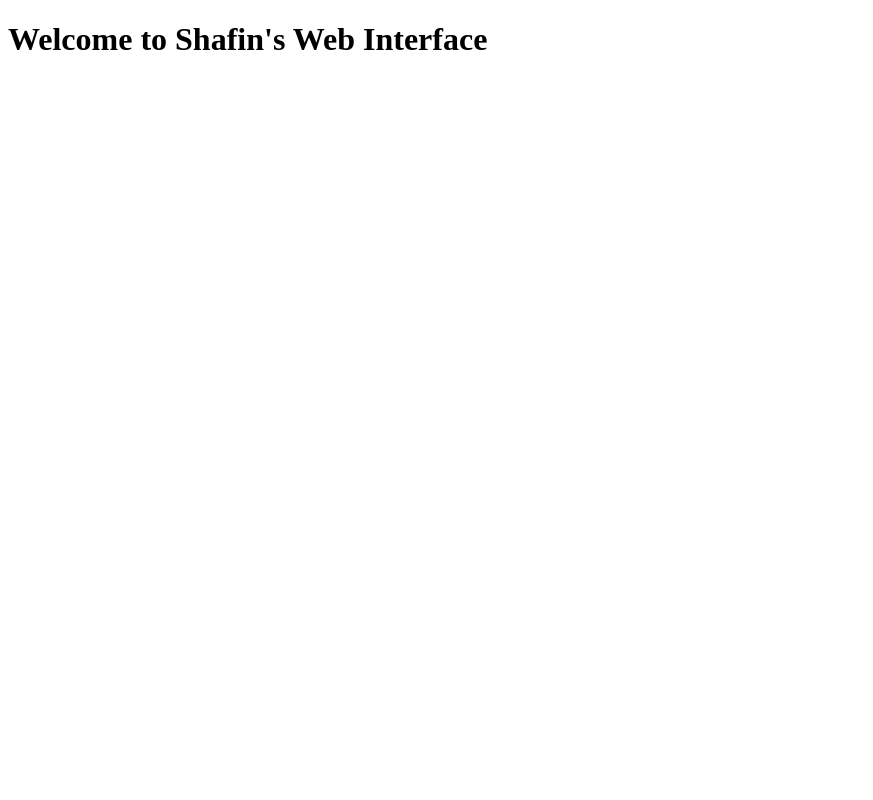
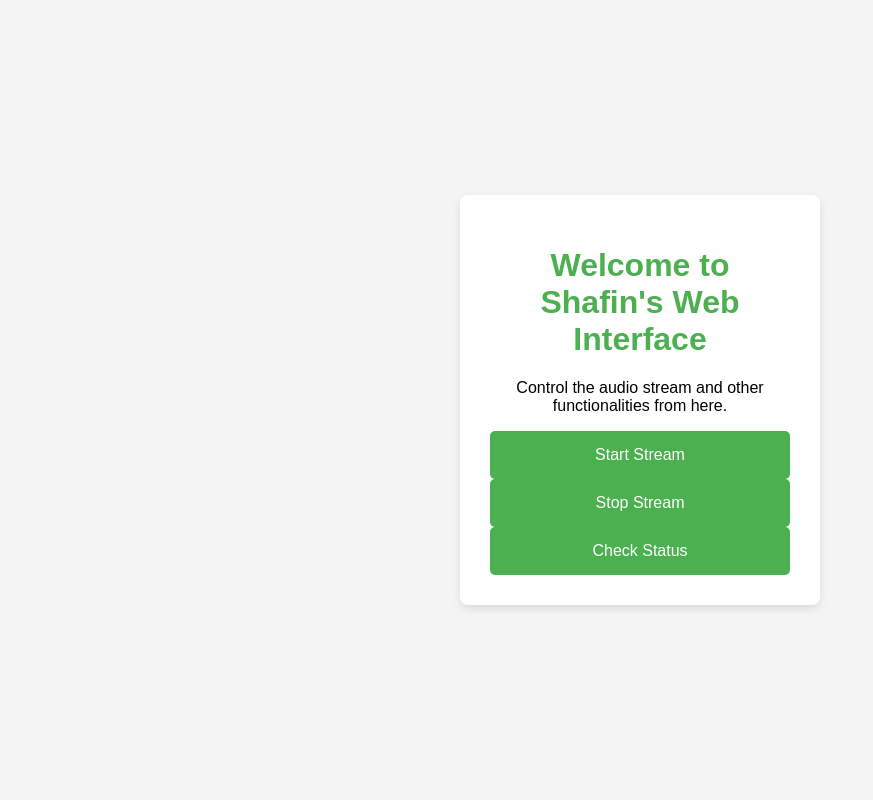
Before and after one commit to shafin4201/flask-app, a Flask app: page /shafin.web in a window 1280 px wide. Shown: the whole page, without its empty margins (0-873 px from the left). Run offline with Flask 3, Linux system fonts and the light colour scheme.

Commit message:
Update shafin_web.html

```diff
--- a/templates/shafin_web.html
+++ b/templates/shafin_web.html
@@ -3,10 +3,74 @@
 <head>
     <meta charset="UTF-8">
     <meta name="viewport" content="width=device-width, initial-scale=1.0">
-    <title>Shafin Web Interface</title>
+    <title>Shafin's Web Interface</title>
+    <style>
+        body {
+            font-family: Arial, sans-serif;
+            background-color: #f4f4f4;
+            margin: 0;
+            padding: 0;
+            display: flex;
+            justify-content: center;
+            align-items: center;
+            height: 100vh;
+        }
+        .container {
+            background-color: white;
+            border-radius: 8px;
+            box-shadow: 0 4px 8px rgba(0, 0, 0, 0.1);
+            padding: 30px;
+            text-align: center;
+            width: 300px;
+        }
+        h1 {
+            color: #4CAF50;
+        }
+        button {
+            background-color: #4CAF50;
+            color: white;
+            padding: 15px;
+            border: none;
+            border-radius: 5px;
+            cursor: pointer;
+            width: 100%;
+            font-size: 16px;
+        }
+        button:hover {
+            background-color: #45a049;
+        }
+    </style>
 </head>
 <body>
-    <h1>Welcome to Shafin's Web Interface</h1>
-    <!-- এখানে আপনি আপনার ওয়েব পেইজের কন্টেন্ট দিতে পারেন -->
+    <div class="container">
+        <h1>Welcome to Shafin's Web Interface</h1>
+        <p>Control the audio stream and other functionalities from here.</p>
+        <button onclick="startStream()">Start Stream</button>
+        <button onclick="stopStream()">Stop Stream</button>
+        <button onclick="checkStatus()">Check Status</button>
+    </div>
+
+    <script>
+        function startStream() {
+            fetch('/start')
+                .then(response => response.json())
+                .then(data => alert(data.message))
+                .catch(error => console.error('Error:', error));
+        }
+
+        function stopStream() {
+            fetch('/stop')
+                .then(response => response.json())
+                .then(data => alert(data.message))
+                .catch(error => console.error('Error:', error));
+        }
+
+        function checkStatus() {
+            fetch('/status')
+                .then(response => response.json())
+                .then(data => alert(data.message))
+                .catch(error => console.error('Error:', error));
+        }
+    </script>
 </body>
 </html>
```
